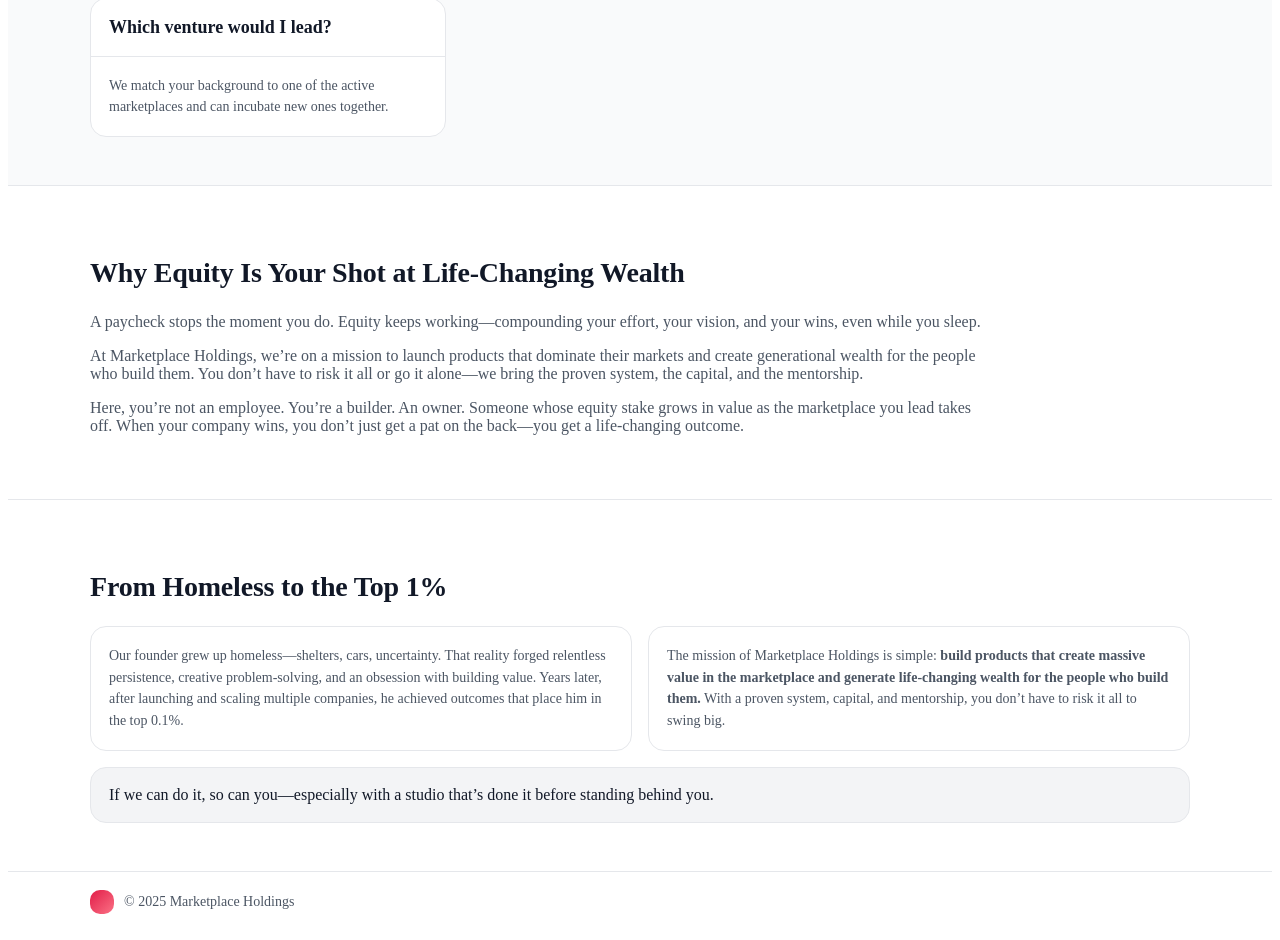
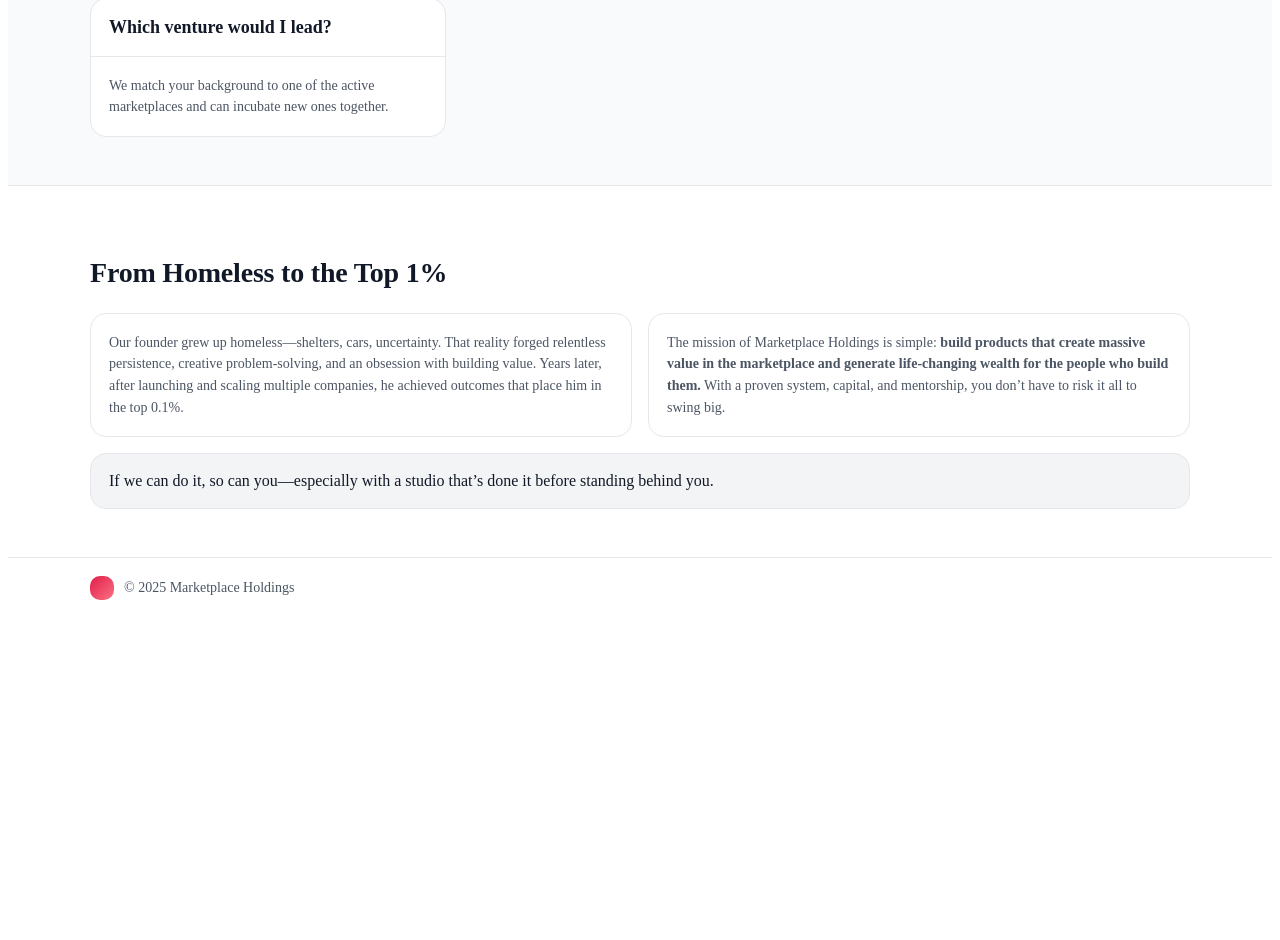
Before and after one commit to marketplaceholdings/marketplace-holdings-site, a React (Vite) app in the folder marketplace-holdings-site/: page / in a window 1280 px wide. Shown: the part 6706-7646 px from the top of the page. After the commit the page ends 7332 px from the top, so only its background shows below. Built offline with nearby package versions, Linux system fonts and the light colour scheme.

Commit message:
Update App.jsx

```diff
--- a/marketplace-holdings-site/src/App.jsx
+++ b/marketplace-holdings-site/src/App.jsx
@@ -545,25 +545,6 @@ export default function App() {
       </section>
 
 
-          {/* Equity = Ownership */}
-      <section id="equity" style={{ borderTop: `1px solid ${theme.border}` }}>
-        <Container>
-          <div style={{ padding: "48px 0" }}>
-            <H2>Why Equity Is Your Shot at Life-Changing Wealth</H2>
-            <p style={{ marginTop: 8, color: theme.subtext, maxWidth: 900 }}>
-              A paycheck stops the moment you do. Equity keeps working—compounding your effort, your vision, and your wins, even while you sleep.
-            </p>
-            <p style={{ marginTop: 8, color: theme.subtext, maxWidth: 900 }}>
-              At Marketplace Holdings, we’re on a mission to launch products that dominate their markets and create generational wealth for the people who build them. You don’t have to risk it all or go it alone—we bring the proven system, the capital, and the mentorship.
-            </p>
-            <p style={{ marginTop: 8, color: theme.subtext, maxWidth: 900 }}>
-              Here, you’re not an employee. You’re a builder. An owner. Someone whose equity stake grows in value as the marketplace you lead takes off. When your company wins, you don’t just get a pat on the back—you get a life-changing outcome.
-            </p>
-          </div>
-        </Container>
-      </section>
-
-
       {/* Founder Story */}
       <section id="founder-story" style={{ borderTop: `1px solid ${theme.border}` }}>
         <Container>
```
